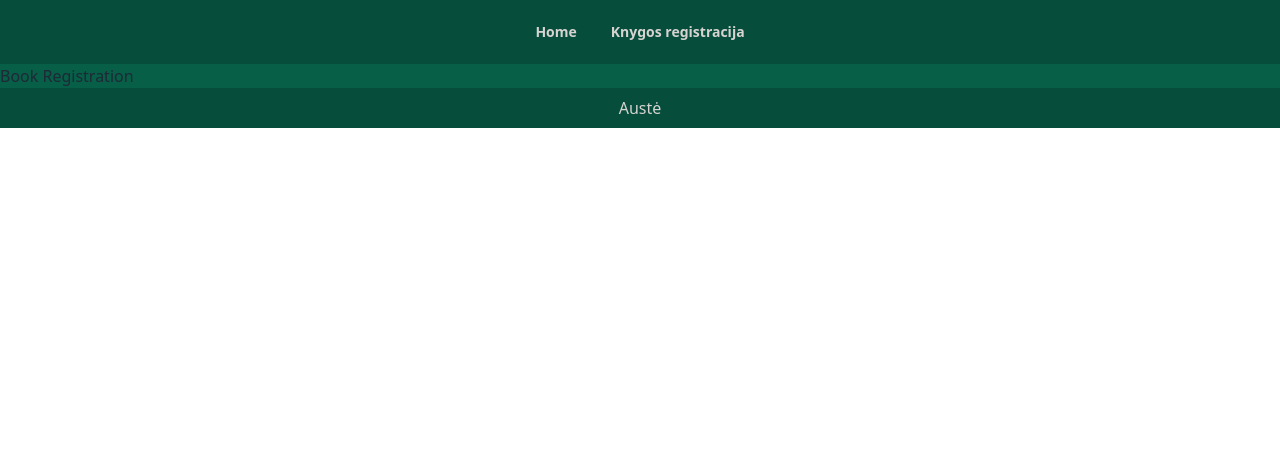
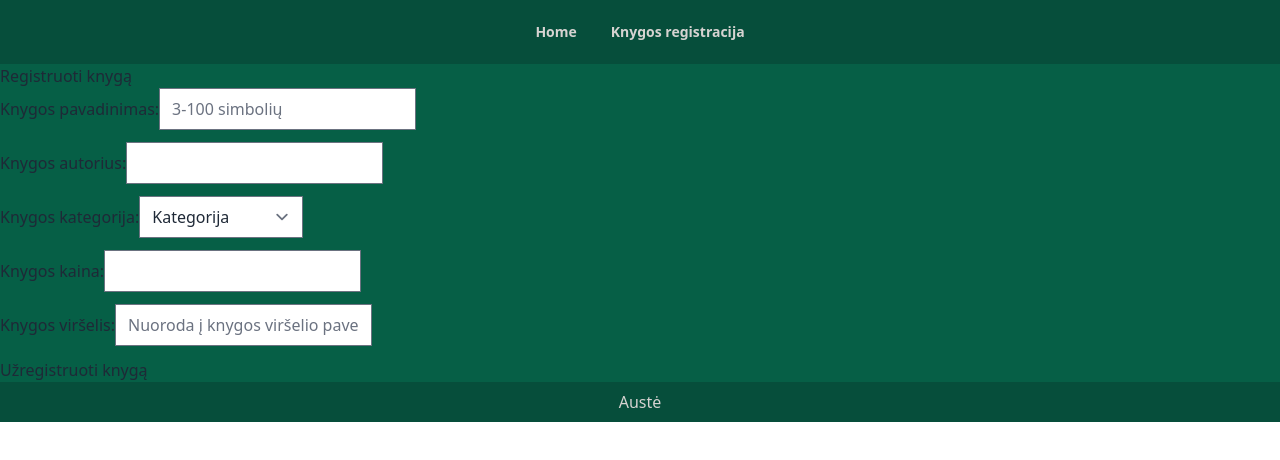
Before and after one commit to AusteId/react-atsiskaitymas, a React (Vite) app: page /register in a window 1280 px wide. Shown: the top 460 px of the page. Built offline with nearby package versions, Linux system fonts and the light colour scheme.

Commit message:
Add BookRegistration component

```diff
--- a/data/books.json
+++ b/data/books.json
@@ -16,7 +16,7 @@
       "category": "Science",
       "price": 15.49,
       "cover": "https://covers.openlibrary.org/b/isbn/9780553380163-L.jpg",
-      "reserved": false
+      "reserved": true
     },
     {
       "id": "3",
--- a/src/components/BookRegistration.jsx
+++ b/src/components/BookRegistration.jsx
@@ -1,9 +1,135 @@
+import { useForm } from "react-hook-form";
+import { useNavigate } from "react-router";
+import { postdata } from "../helpers/post";
+
 function BookRegistration() {
-    return (
-        <main>
-            <p>Book Registration</p>
-        </main>
-    )
+  const {
+    register,
+    handleSubmit,
+    reset,
+    formState: { errors },
+  } = useForm();
+  const navigate = useNavigate();
+
+  const onSubmit = async (data) => {
+    try {
+      await postdata({
+        ...data,
+        reserved: false,
+      });
+      reset();
+      navigate("/");
+    } catch (error) {
+      console.error(error);
+    }
+  };
+
+  return (
+    <main>
+      <h1>Registruoti knygą</h1>
+      <form onSubmit={handleSubmit(onSubmit)} noValidate>
+        <section>
+          <section>
+            <label>Knygos pavadinimas:</label>
+            <input
+              type="text"
+              placeholder="3-100 simbolių"
+              {...register("title", {
+                required: "Knygos pavadinimą nurodyti privaloma",
+                minLength: {
+                    value: 3,
+                    message: "Knygos pavadinimą turi sudaryti bent 3 simboliai",
+                },
+                maxLength: {
+                    value: 100,
+                    message: "Knygos pavadinimą turi sudaryti ne daugiau kaip 100 simbolių",
+                },
+              })}
+            />
+            <p className="text-red-500 font-bold pb-3">
+              {errors.title?.message}
+            </p>
+          </section>
+          <section>
+            <label>Knygos autorius:</label>
+            <input
+              type="text"
+              {...register("author", {
+                required: "Knygos autorių nurodyti privaloma",
+                pattern: {
+                    value: /^[A-Za-zą-žĄ-Ž\s]*$/,
+                    message: "Autoriaus įrašas turi būti sudarytas tik iš raidžių ir tarpų",
+                },
+              })}
+            />
+            <p className="text-red-500 font-bold pb-3">
+              {errors.author?.message}
+            </p>
+          </section>
+          <section>
+            <label>Knygos kategorija:</label>
+            <select
+              {...register("category", {
+                required: "Knygos kategoriją nurodyti privaloma",
+              })}
+            >
+              <option value="">Kategorija</option>
+              <option value="Fiction">Fiction</option>
+              <option value="Science">Science</option>
+              <option value="Biography">Biography</option>
+              <option value="Science Fiction">Science Fiction</option>
+              <option value="Dystopian">Dystopian</option>
+              <option value="Romance">Romance</option>
+              <option value="Fantasy">Fantasy</option>
+              <option value="Adventure">Adventure</option>
+            </select>
+            <p className="text-red-500 font-bold pb-3">
+              {errors.category?.message}
+            </p>
+          </section>
+          <section>
+            <label>Knygos kaina:</label>
+            <input
+              type="number"
+              {...register("price", {
+                required: "Knygos kainą nurodyti privaloma",
+                validate: {
+                    positiveNumber: (fieldValue) => {
+                        return (
+                            fieldValue > 0 || "Kaina turi būti didesnė nei 0€"
+                        );
+                    }
+                }
+              })}
+            />
+            <p className="text-red-500 font-bold pb-3">
+              {errors.price?.message}
+            </p>
+          </section>
+          <section>
+            <label>Knygos viršelis:</label>
+            <input
+              type="text"
+              placeholder="Nuoroda į knygos viršelio paveikslėlį"
+              {...register("cover", {
+                required: "Viršelio nuorodą pridėti privaloma",
+                pattern: {
+                    value: /^(https?:\/\/)?([\da-z\.-]+)\.([a-z\.]{2,6})([\/\w \.-]*)*\/?$/,
+                    message: "Įkelkite tinkamą nuorodą",
+                },
+              })}
+            />
+            <p className="text-red-500 font-bold pb-3">
+              {errors.cover?.message}
+            </p>
+          </section>
+          <section>
+            <button>Užregistruoti knygą</button>
+          </section>
+        </section>
+      </form>
+    </main>
+  );
 }
 
 export default BookRegistration;
```
